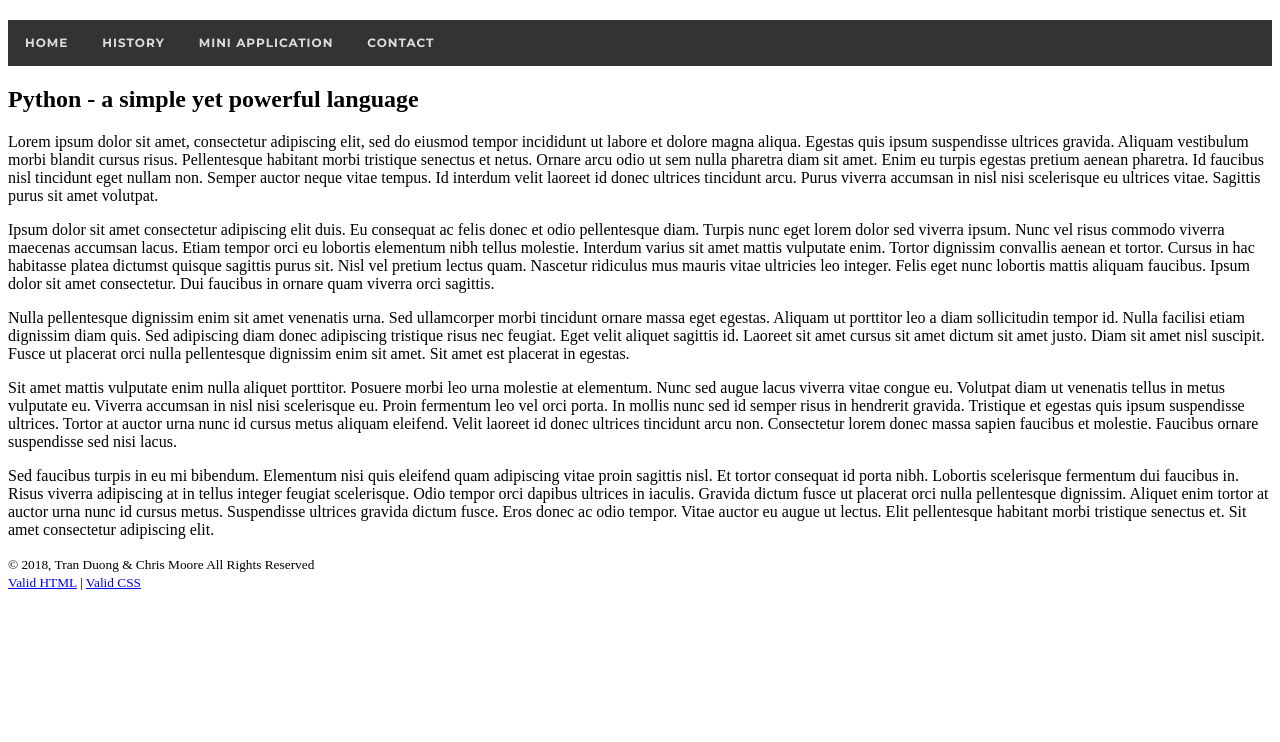
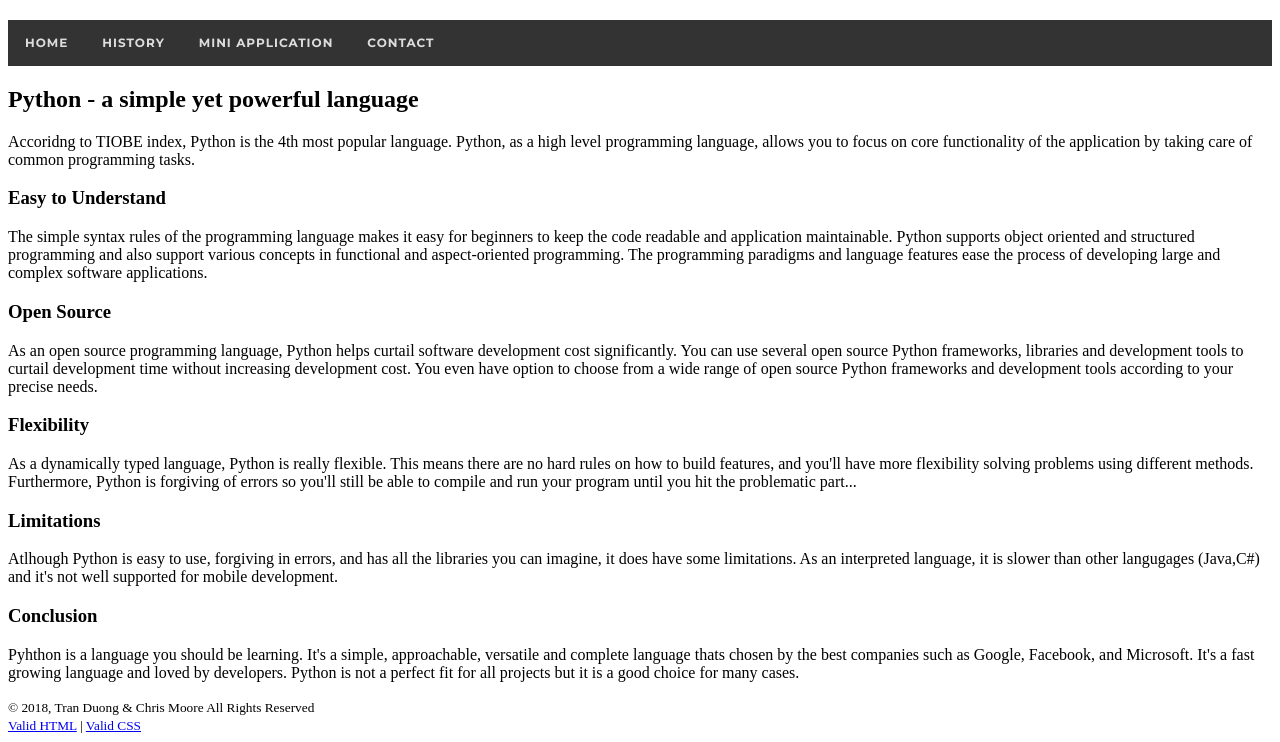
Before and after one commit to tranzilla/itc134-c9-python, a plain HTML site: page index.html in a window 1280 px wide. Shown: the part 60-802 px from the top of the page. Drawn offline with Linux system fonts and the light colour scheme.

Commit message:
added context for python intro

```diff
--- a/index.html
+++ b/index.html
@@ -22,15 +22,22 @@
 			</nav>
 		</header>
 			<h2>Python - a simple yet powerful language</h2>
-			<p>Lorem ipsum dolor sit amet, consectetur adipiscing elit, sed do eiusmod tempor incididunt ut labore et dolore magna aliqua. Egestas quis ipsum suspendisse ultrices gravida. Aliquam vestibulum morbi blandit cursus risus. Pellentesque habitant morbi tristique senectus et netus. Ornare arcu odio ut sem nulla pharetra diam sit amet. Enim eu turpis egestas pretium aenean pharetra. Id faucibus nisl tincidunt eget nullam non. Semper auctor neque vitae tempus. Id interdum velit laoreet id donec ultrices tincidunt arcu. Purus viverra accumsan in nisl nisi scelerisque eu ultrices vitae. Sagittis purus sit amet volutpat.</p>
+			<p>Accoridng to TIOBE index, Python is the 4th most popular language. Python, as a high level programming language, allows you to focus on core functionality of the application by taking care of common programming tasks.</p>
 
-			<p>Ipsum dolor sit amet consectetur adipiscing elit duis. Eu consequat ac felis donec et odio pellentesque diam. Turpis nunc eget lorem dolor sed viverra ipsum. Nunc vel risus commodo viverra maecenas accumsan lacus. Etiam tempor orci eu lobortis elementum nibh tellus molestie. Interdum varius sit amet mattis vulputate enim. Tortor dignissim convallis aenean et tortor. Cursus in hac habitasse platea dictumst quisque sagittis purus sit. Nisl vel pretium lectus quam. Nascetur ridiculus mus mauris vitae ultricies leo integer. Felis eget nunc lobortis mattis aliquam faucibus. Ipsum dolor sit amet consectetur. Dui faucibus in ornare quam viverra orci sagittis.</p>
+			<h3>Easy to Understand</h3>
+			<p>The simple syntax rules of the programming language makes it easy for beginners to keep the code readable and application maintainable. Python supports object oriented and structured programming and also support various concepts in functional and aspect-oriented programming. The programming paradigms and language features ease the process of developing large and complex software applications.</p>
 
-			<p>Nulla pellentesque dignissim enim sit amet venenatis urna. Sed ullamcorper morbi tincidunt ornare massa eget egestas. Aliquam ut porttitor leo a diam sollicitudin tempor id. Nulla facilisi etiam dignissim diam quis. Sed adipiscing diam donec adipiscing tristique risus nec feugiat. Eget velit aliquet sagittis id. Laoreet sit amet cursus sit amet dictum sit amet justo. Diam sit amet nisl suscipit. Fusce ut placerat orci nulla pellentesque dignissim enim sit amet. Sit amet est placerat in egestas.</p>
+			<h3>Open Source</h3>
+			<p>As an open source programming language, Python helps curtail software development cost significantly. You can use several open source Python frameworks, libraries and development tools to curtail development time without increasing development cost. You even have option to choose from a wide range of open source Python frameworks and development tools according to your precise needs.</p>
 
-			<p>Sit amet mattis vulputate enim nulla aliquet porttitor. Posuere morbi leo urna molestie at elementum. Nunc sed augue lacus viverra vitae congue eu. Volutpat diam ut venenatis tellus in metus vulputate eu. Viverra accumsan in nisl nisi scelerisque eu. Proin fermentum leo vel orci porta. In mollis nunc sed id semper risus in hendrerit gravida. Tristique et egestas quis ipsum suspendisse ultrices. Tortor at auctor urna nunc id cursus metus aliquam eleifend. Velit laoreet id donec ultrices tincidunt arcu non. Consectetur lorem donec massa sapien faucibus et molestie. Faucibus ornare suspendisse sed nisi lacus.</p>
+			<h3>Flexibility</h3>
+			<p>As a dynamically typed language, Python is really flexible. This means there are no hard rules on how to build features, and you'll have more flexibility solving problems using different methods. Furthermore, Python is forgiving of errors so you'll still be able to compile and run your program until you hit the problematic part...</p>
 
-			<p>Sed faucibus turpis in eu mi bibendum. Elementum nisi quis eleifend quam adipiscing vitae proin sagittis nisl. Et tortor consequat id porta nibh. Lobortis scelerisque fermentum dui faucibus in. Risus viverra adipiscing at in tellus integer feugiat scelerisque. Odio tempor orci dapibus ultrices in iaculis. Gravida dictum fusce ut placerat orci nulla pellentesque dignissim. Aliquet enim tortor at auctor urna nunc id cursus metus. Suspendisse ultrices gravida dictum fusce. Eros donec ac odio tempor. Vitae auctor eu augue ut lectus. Elit pellentesque habitant morbi tristique senectus et. Sit amet consectetur adipiscing elit.</p>
+			<h3>Limitations</h3>
+			<p>Atlhough Python is easy to use, forgiving in errors, and has all the libraries you can imagine, it does have some limitations. As an interpreted language, it is slower than other langugages &#40;Java,C&#35;&#41; and it's not well supported for mobile development.</p>
+
+			<h3>Conclusion</h3>
+			<p>Pyhthon is a language you should be learning. It's a simple, approachable, versatile and complete language thats chosen by the best companies such as Google, Facebook, and Microsoft. It's a fast growing language and loved by developers. Python is not a perfect fit for all projects but it is a good choice for many cases.</p>
 		<footer>
 			<small>
 				&copy; 2018, Tran Duong &amp; Chris Moore All Rights Reserved <br />
```
Also changed, not shown: history.html (+1 -1 lines).
